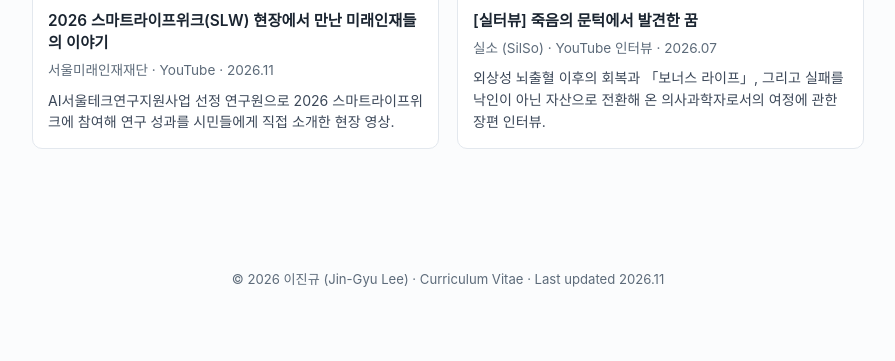
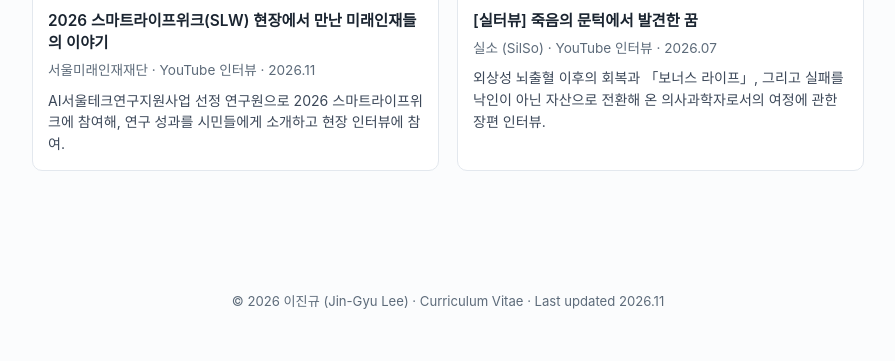
Before and after one commit to comjingue/comjingue.github.io, a plain HTML site: page cv.html in a window 1280 px wide. Shown: the part 5455-5816 px from the top of the page, without its empty margins (192-1087 px from the left). Before the commit the page ends 5794 px from the top, so only its background shows below. Drawn offline with Linux system fonts and the light colour scheme.

Commit message:
CV: Mark Smart Life Week video as interview
Co-Authored-By: Claude Opus 5.5 <noreply@anthropic.com>

```diff
--- a/cv.html
+++ b/cv.html
@@ -523,8 +523,8 @@
         </div>
         <div class="media-body">
           <div class="m-title">2026 스마트라이프위크(SLW) 현장에서 만난 미래인재들의 이야기</div>
-          <div class="m-meta">서울미래인재재단 · YouTube · 2026.11</div>
-          <div class="m-desc">AI서울테크연구지원사업 선정 연구원으로 2026 스마트라이프위크에 참여해 연구 성과를 시민들에게 직접 소개한 현장 영상.</div>
+          <div class="m-meta">서울미래인재재단 · YouTube 인터뷰 · 2026.11</div>
+          <div class="m-desc">AI서울테크연구지원사업 선정 연구원으로 2026 스마트라이프위크에 참여해, 연구 성과를 시민들에게 소개하고 현장 인터뷰에 참여.</div>
         </div>
       </a>
 
```
